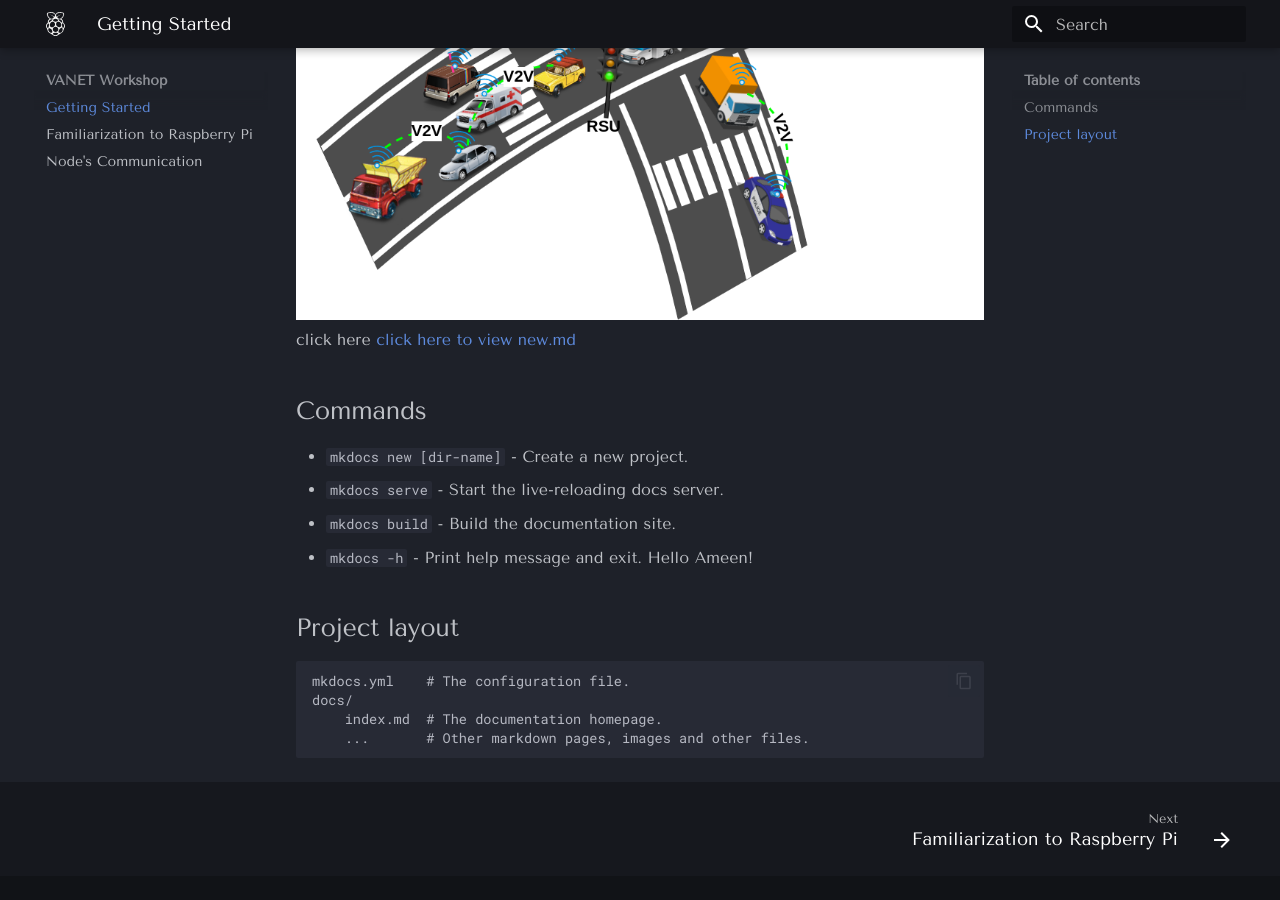
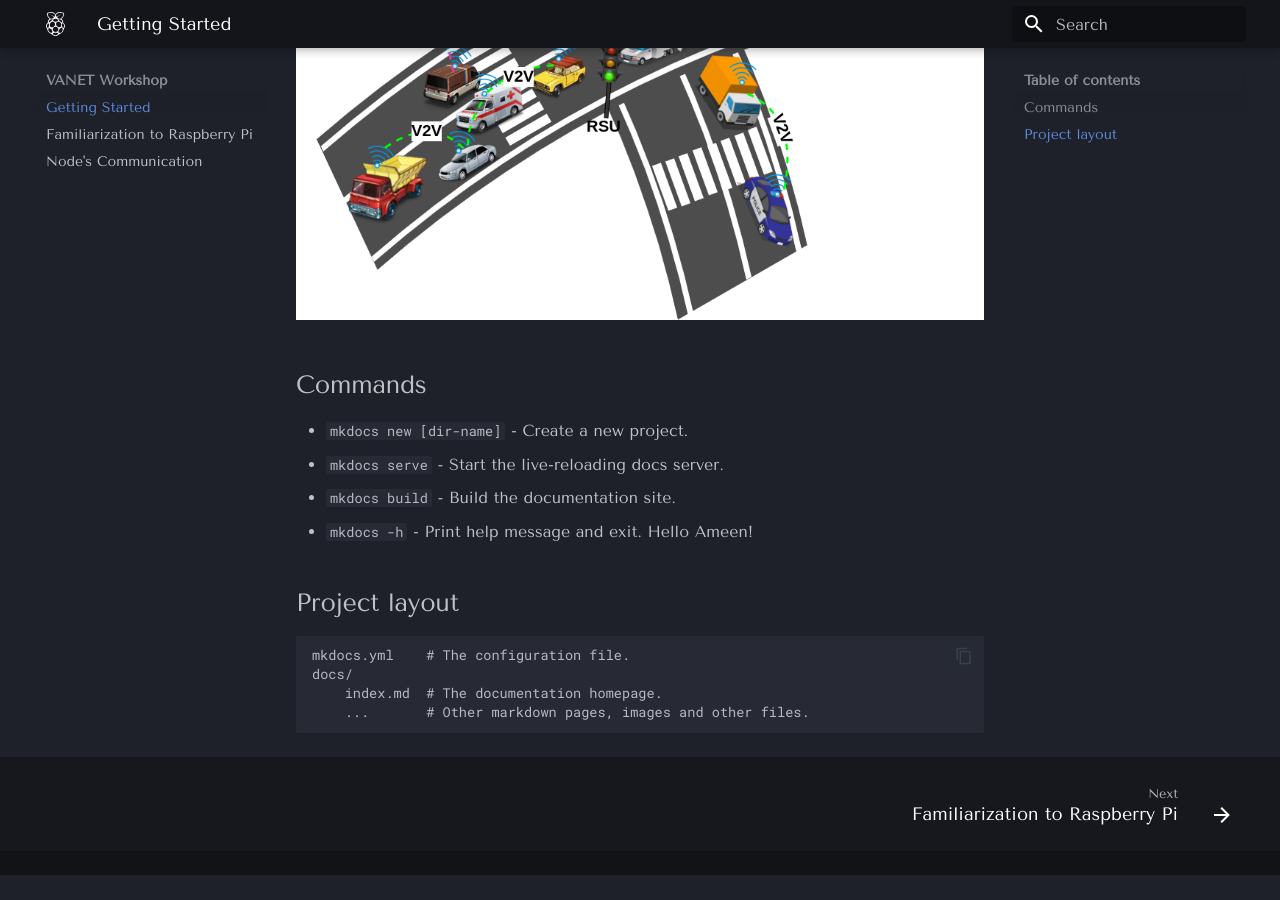
Before and after one commit to SarathBabu0410/myweb, an MkDocs documentation site: the page built from docs/index.md, in a window 1280 px wide and 900 px high, scrolled down 786 px. Built offline with MkDocs 1.6.1 and Material for MkDocs 9.7.7, drawn with Linux system fonts in a browser that asks for light colours; after the commit the page ends 1661 px from its top, so only the background shows below that.

Commit message:
updated index.md

```diff
--- a/docs/index.md
+++ b/docs/index.md
@@ -2,7 +2,6 @@
 Vehicular Ad Hoc Networks (VANETs) represent a specialized form of mobile ad hoc networks designed to enable communication between vehicles and infrastructure. In VANETs, vehicles equipped with wireless communication capabilities form a dynamic network, exchanging information to enhance road safety and traffic efficiency. Utilizing technologies like Dedicated Short Range Communication (DSRC), VANETs facilitate communication between vehicles and roadside infrastructure, enabling features such as collision avoidance, traffic management, and emergency response coordination. These networks play a pivotal role in the development of intelligent transportation systems, contributing to the evolution of connected and autonomous vehicles for safer and more efficient mobility.
 
 ![Local Image](images/car.png "car")
-click here [click here to view new.md](chapter_1/new.md)
 ## Commands
 
 * `mkdocs new [dir-name]` - Create a new project.
```
